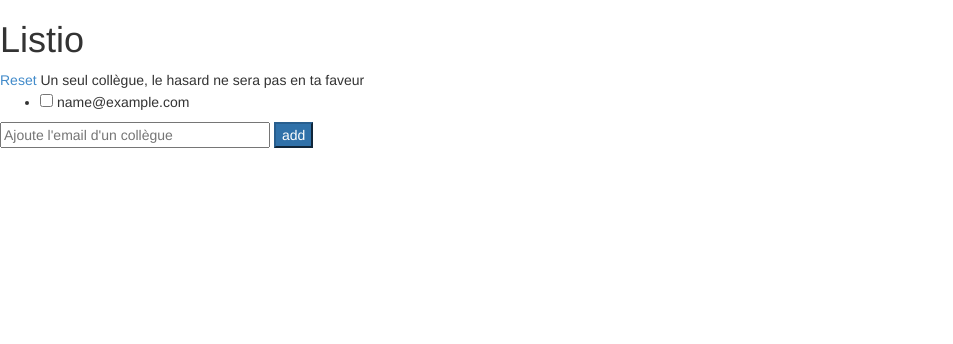
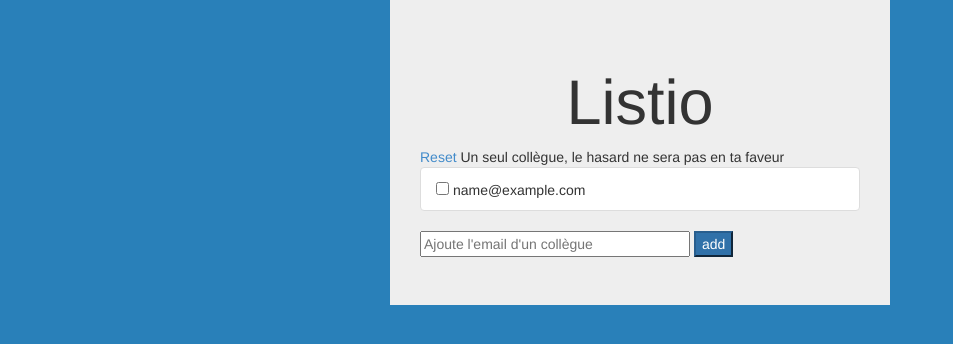
Before and after one commit to philippearnaud/listio, a plain HTML site: page index.html in a window 1280 px wide. Both pictures are taken after typing "name@example.com" into the empty fields and a click on the input "add". Shown: the whole page, without its empty margins (0-953 px from the left). Drawn offline with Linux system fonts and the light colour scheme.

Commit message:
styling a little

```diff
--- a/index.html
+++ b/index.html
@@ -4,18 +4,20 @@
 	<meta charset="UTF-8">
 	<title>Listio</title>
 	<link rel="stylesheet" href="bootstrap/css/bootstrap.min.css" type="text/css" />
+	<link rel="stylesheet" href="style.css" type="text/css" />
 	<script src="angular.min.js" type="text/javascript"></script>
 	<script src="todo.js" type="text/javascript" charset="utf-8"> </script>
 	<script src="bootstrap/js/bootstrap.min.js" type="text/javascript" charset="utf-8"> </script>
 </head>
 <body>
+	<div class="jumbotron">
 	<h1>Listio</h1>
 	<div ng-controller="TodoController">
 		<a href="" ng-click="reset()"> Reset </a>
 		<span>  <ng-pluralize count="todos.length" when="{
 			'0': 'Bouh, pas de collègue, pas de croissant !', '1':'Un seul collègue, le hasard ne sera pas en ta faveur', 'other':'OUHOU la teuf'}"></span>
-		<ul class="unstyled">
-			<li ng-repeat="todo in todos">
+		<ul class="list-group">
+			<li class="list-group-item" ng-repeat="todo in todos">
 				<input type="checkbox" ng-model="todo.done">
 				<span class="done-{{todo.done}}">{{todo.text}}</span>
 			</li>
@@ -27,5 +29,6 @@
 				Ce n'est pas un email valide </span>
 		</form>
 	</div>
+</div>
 </body>
 </html>
--- /dev/null
+++ b/style.css
@@ -0,0 +1,11 @@
+body {
+	background: #2980b9;
+}
+
+h1 {
+	text-align: center;
+}
+
+.jumbotron {
+	width: 500px;
+	margin: 0 auto
--- a/todo.js
+++ b/todo.js
@@ -3,7 +3,7 @@ angular.module('todoApp', [])
 		$scope.todos = [
 			];
 
-
+//TODO: Faire la validation des mails
 		$scope.addTodo = function() {
 			$scope.todos.push({text:$scope.todoText, done:false});
 			$scope.todoText = '';
@@ -19,5 +19,10 @@ angular.module('todoApp', [])
 
 		$scope.reset = function() {
 			$scope.todos = [];
-		};
+				};
+
+		$scope.hasard = function() {
+		   	$scope.todos[Math.floor(Math.random() * $scope.todos.length)];
+				};
+
 	}]);
```
